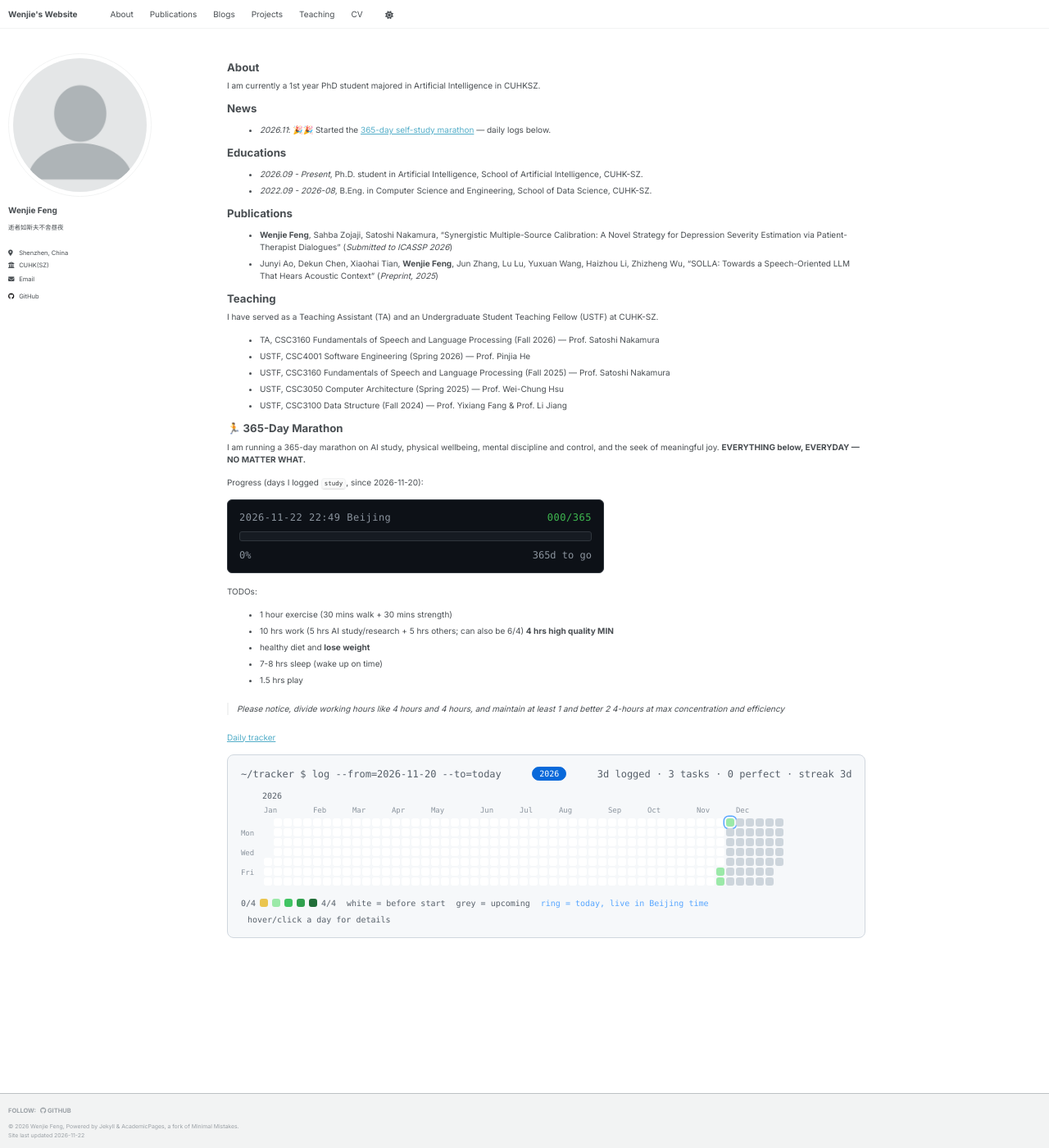
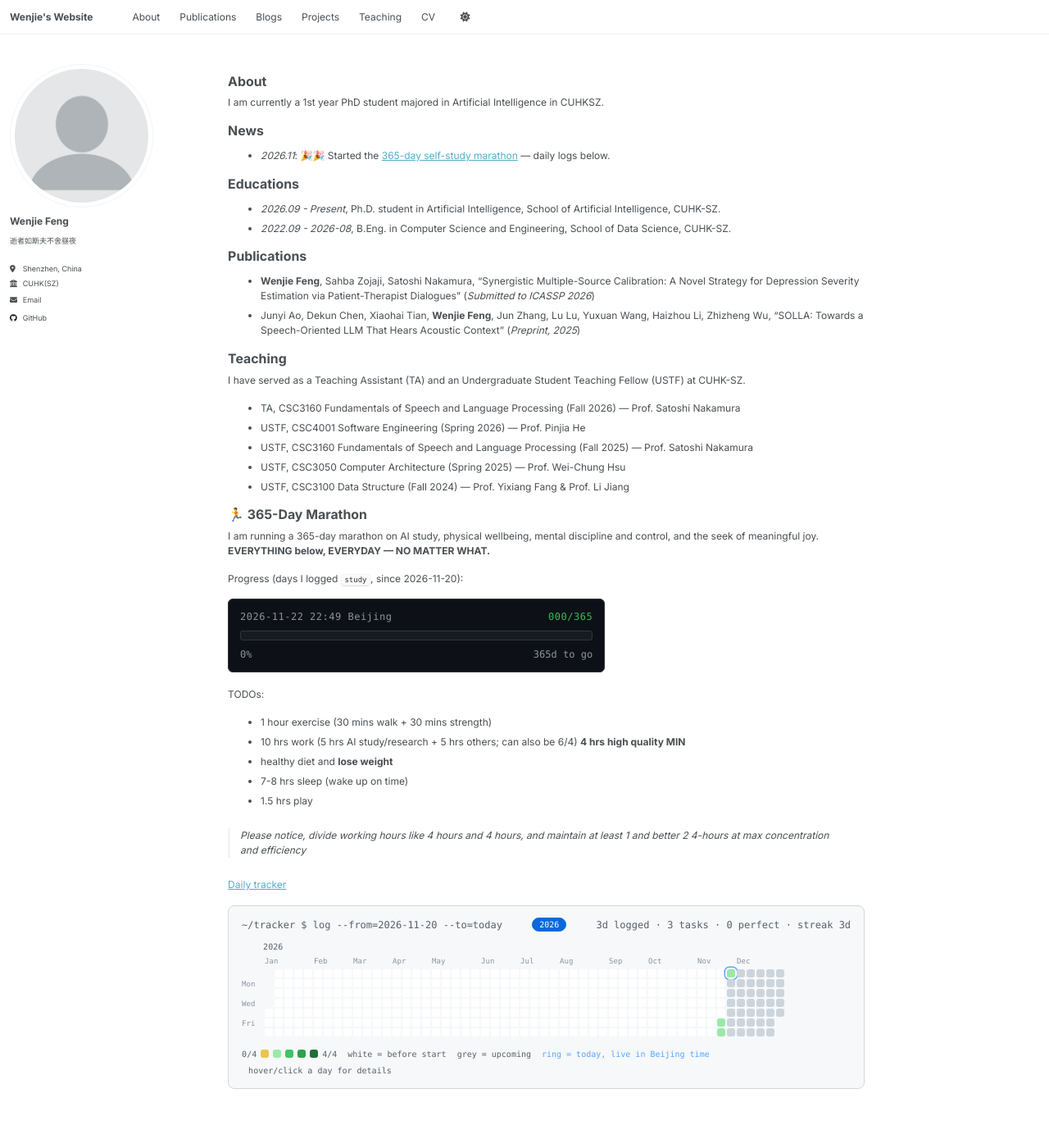
Before and after one commit to wenjiefeng04/wenjiefeng04.github.io, a Jekyll site: the page built from _pages/about.md, in a window 1280 px wide and 1400 px high. Shown: the whole window at 82% size. Built offline with Jekyll 4.4.1, drawn with Linux system fonts in a browser that asks for light colours.

Commit message:
font size

```diff
--- a/_sass/_themes.scss
+++ b/_sass/_themes.scss
@@ -33,7 +33,7 @@ $garamond                   : Garamond, serif;
    $root-font-size : body text size in px (also the base all ems multiply against)
    $scale-ratio    : how much bigger each heading step is = the "heft"
    Don't hand-edit the $type-size-* lines; they're derived.           */
-$root-font-size : 10;   /* 16 = compact … 19 = airy          ← body knob  */
+$root-font-size : 12;   /* 16 = compact … 19 = airy          ← body knob  */
 $scale-ratio    : 1.15; /* 1.15 subtle … 1.4 strong          ← heading knob */
 
 $type-size-1 : #{$scale-ratio * $scale-ratio * $scale-ratio}em;  /* hero (rare) */
```
